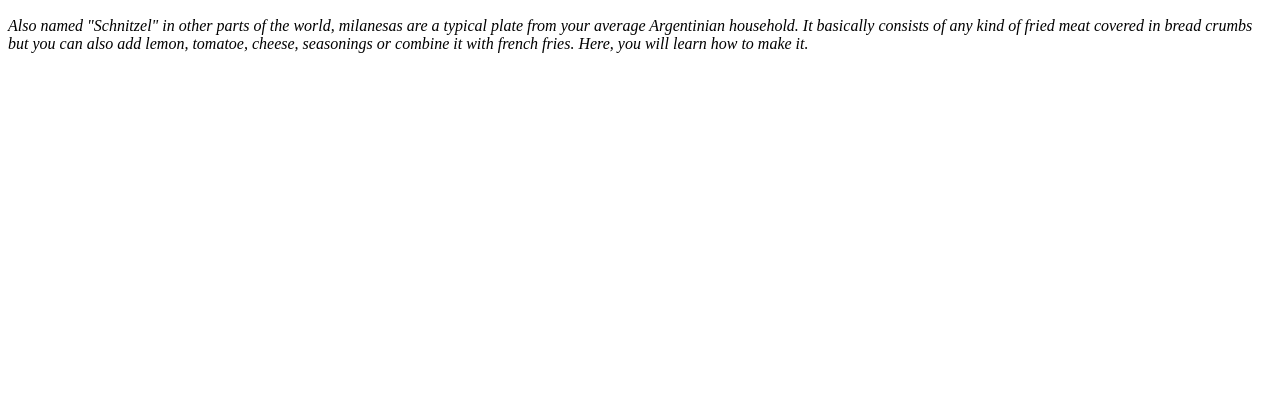
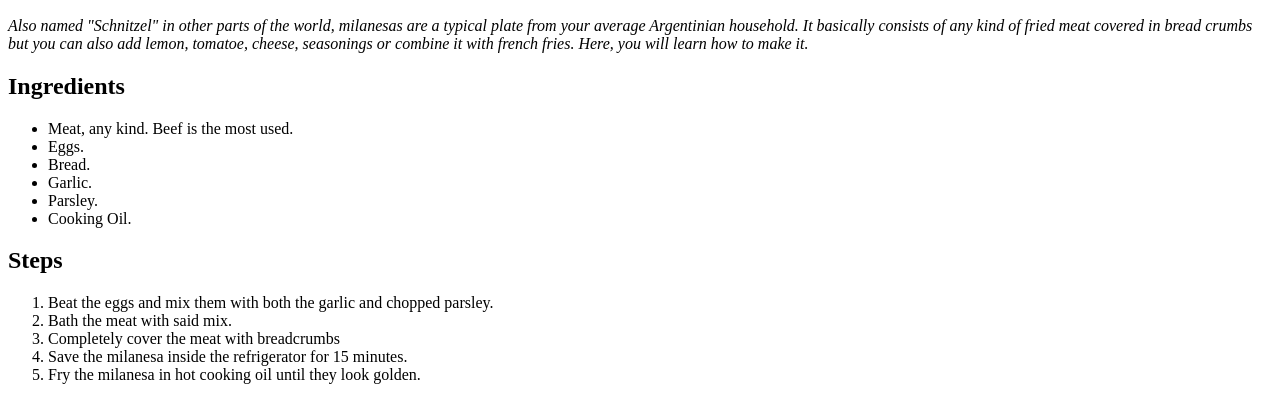
Before and after one commit to sangoav/odin-recipes, a plain HTML site: page recipes/milanesa.html in a window 1280 px wide. Shown: the part 534-934 px from the top of the page. Before the commit the page ends 800 px from the top, so only its background shows below. Drawn offline with Linux system fonts and the light colour scheme.

Commit message:
Added the ingredients and the steps to make the Milanesa recipe.

```diff
--- a/recipes/milanesa.html
+++ b/recipes/milanesa.html
@@ -9,5 +9,22 @@
         <img src="milanesa.jpg" height="400" width="500">
         <h2>Description</h2>
         <p><em>Also named "Schnitzel" in other parts of the world, milanesas are a typical plate from your average Argentinian household. It basically consists of any kind of fried meat covered in bread crumbs but you can also add lemon, tomatoe, cheese, seasonings or combine it with french fries. Here, you will learn how to make it. </em></p>
+        <h2>Ingredients</h2>
+        <ul>
+            <li>Meat, any kind. Beef is the most used.</li>
+            <li>Eggs.</li>
+            <li>Bread.</li>
+            <li>Garlic.</li>
+            <li>Parsley.</li>
+            <li>Cooking Oil.</li>
+        </ul>
+        <h2>Steps</h2>
+        <ol>
+            <li>Beat the eggs and mix them with both the garlic and chopped parsley.</li>
+            <li>Bath the meat with said mix.</li>
+            <li>Completely cover the meat with breadcrumbs</li>
+            <li>Save the milanesa inside the refrigerator for 15 minutes.</li>
+            <li>Fry the milanesa in hot cooking oil until they look golden.</li>
+        </ol>
     </body>
 </html>
```
